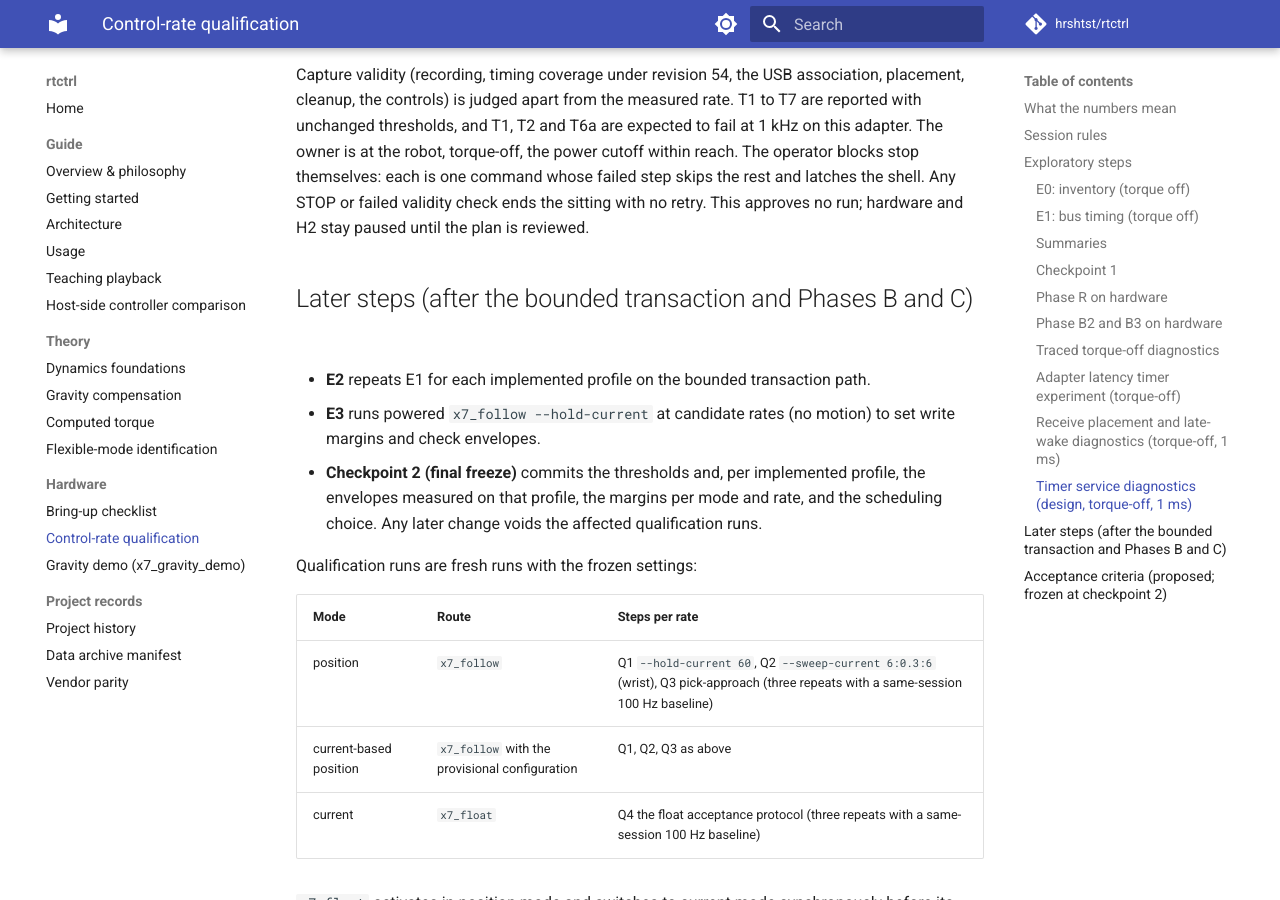
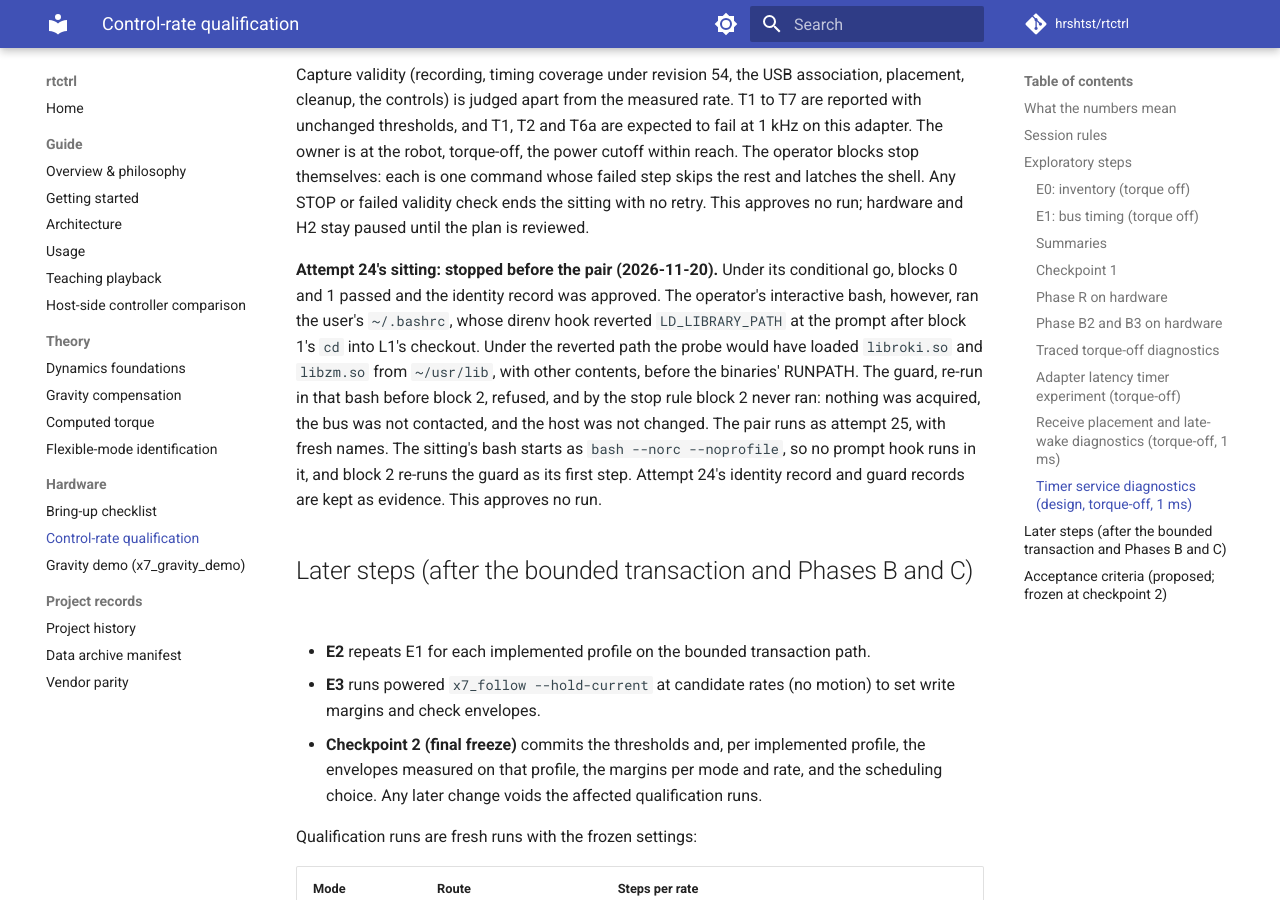
Before and after one commit to hrshtst/rtctrl, an MkDocs documentation site: the page built from docs/hardware/control-rate.md, in a window 1280 px wide and 900 px high, scrolled down 67687 px. Built offline with MkDocs 1.6.1 and Material for MkDocs 9.7.7, drawn with Linux system fonts in a browser that asks for light colours; comment, search, counter and statistics services are not loaded.

Commit message:
docs(hardware): attempt 24's sitting stopped before the pair; the pair as attempt 25, its shell without rc files
Under attempt 24's conditional go, blocks 0 and 1 passed and the identity
record was approved, but the operator's interactive bash ran the user's
~/.bashrc, whose direnv hook reverted LD_LIBRARY_PATH at the prompt after
block 1's cd into L1's checkout (libroki.so and libzm.so would have come
from ~/usr/lib, with other contents, ahead of the binaries' RUNPATH). The
guard, re-run before block 2, refused; block 2 never ran, nothing was
acquired and the host was not changed. The pair runs as attempt 25 with
fresh names: the sitting's bash starts as bash --norc --noprofile, and
block 2 re-runs the guard as its first step. This approves no run.

```diff
--- a/docs/hardware/control-rate.md
+++ b/docs/hardware/control-rate.md
@@ -3203,6 +3203,20 @@ latches the shell. Any STOP or failed validity check ends the sitting with
 no retry. This approves no run;
 hardware and H2 stay paused until the plan is reviewed.
 
+**Attempt 24's sitting: stopped before the pair (2026-11-20).** Under its
+conditional go, blocks 0 and 1 passed and the identity record was
+approved. The operator's interactive bash, however, ran the user's
+`~/.bashrc`, whose direnv hook reverted `LD_LIBRARY_PATH` at the prompt
+after block 1's `cd` into L1's checkout. Under the reverted path the probe
+would have loaded `libroki.so` and `libzm.so` from `~/usr/lib`, with other
+contents, before the binaries' RUNPATH. The guard, re-run in that bash
+before block 2, refused, and by the stop rule block 2 never ran: nothing
+was acquired, the bus was not contacted, and the host was not changed. The
+pair runs as attempt 25, with fresh names. The sitting's bash starts as
+`bash --norc --noprofile`, so no prompt hook runs in it, and block 2 re-runs
+the guard as its first step. Attempt 24's identity record and guard records
+are kept as evidence. This approves no run.
+
 ## Later steps (after the bounded transaction and Phases B and C)
 
 - **E2** repeats E1 for each implemented profile on the bounded transaction
```
